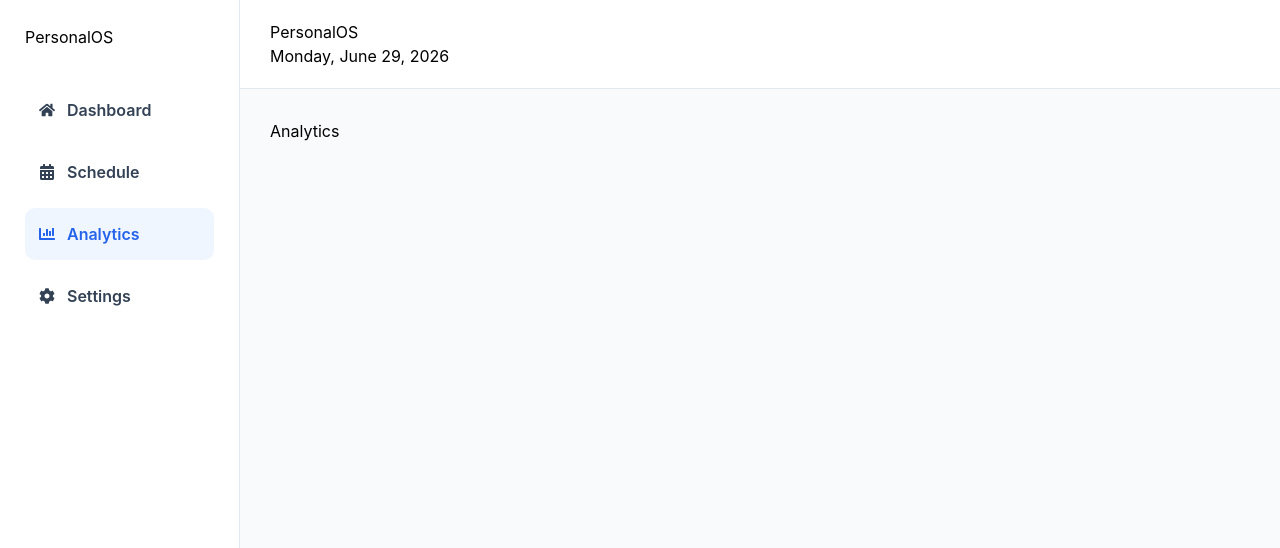
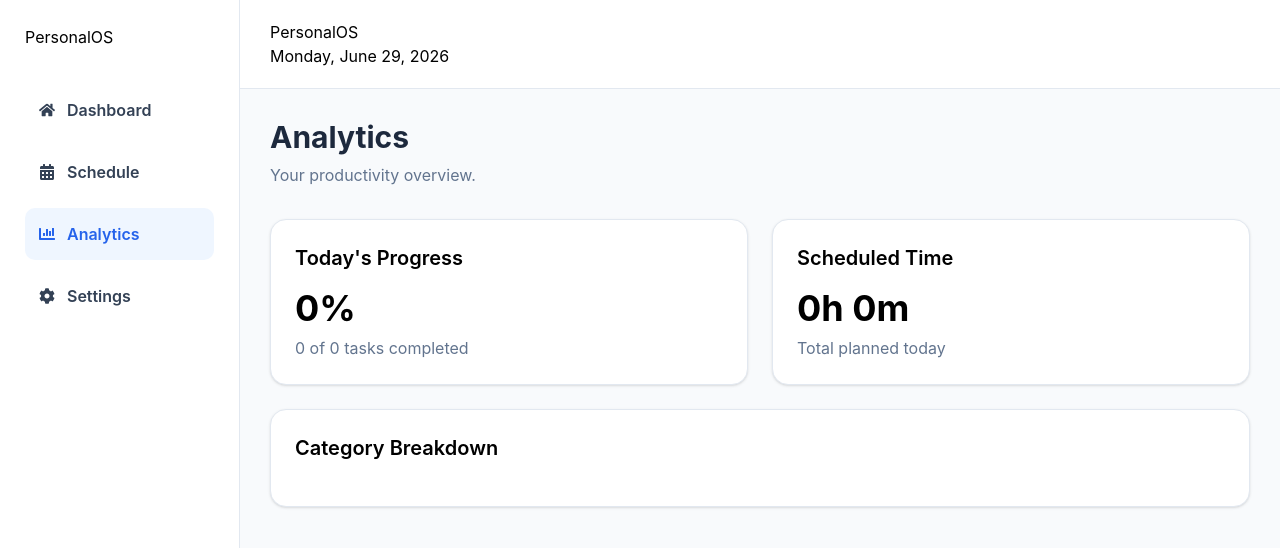
Before and after one commit to OneTime24/personal-os, a React (Vite) app: page /analytics in a window 1280 px wide. Shown: the top 548 px of the page. Built offline with nearby package versions, Linux system fonts and the light colour scheme.

Commit message:
fixed the analyitcs tab

```diff
--- a/src/App.jsx
+++ b/src/App.jsx
@@ -1,4 +1,5 @@
 import { BrowserRouter, Routes, Route } from "react-router-dom";
+
 import MainLayout from "./layouts/MainLayout";
 
 import Dashboard from "./pages/Dashboard";
--- a/src/pages/Analytics.jsx
+++ b/src/pages/Analytics.jsx
@@ -1,5 +1,131 @@
+import Card from "../components/Card";
+import PageHeader from "../components/PageHeader";
+
+import {
+  calculateCategoryStats,
+  calculateScheduledMinutes,
+  formatMinutes,
+} from "../utils/analytics";
+
+import {
+  getCompletedCount,
+  getProgress,
+  getTodaysSchedules,
+} from "../utils/dashboard";
+
+import { useEffect, useState } from "react";
+
 function Analytics() {
-  return <h1>Analytics</h1>;
+  const [schedules, setSchedules] = useState([]);
+  const [completedTasks, setCompletedTasks] = useState({});
+
+  useEffect(() => {
+    const savedSchedules = JSON.parse(
+      localStorage.getItem("schedules") || "[]"
+    );
+
+    const todayKey = new Date().toISOString().split("T")[0];
+
+    const completions = JSON.parse(
+      localStorage.getItem("dailyCompletions") || "{}"
+    );
+
+    setSchedules(savedSchedules);
+    setCompletedTasks(completions[todayKey] || {});
+  }, []);
+
+  const todaysSchedules = getTodaysSchedules(schedules);
+
+  const completed = getCompletedCount(
+    todaysSchedules,
+    completedTasks
+  );
+
+  const progress = getProgress(
+    todaysSchedules,
+    completedTasks
+  );
+
+  const categoryStats =
+    calculateCategoryStats(schedules);
+
+  const totalMinutes =
+    calculateScheduledMinutes(
+      todaysSchedules
+    );
+
+  return (
+    <div className="space-y-6">
+
+      <PageHeader
+        title="Analytics"
+        subtitle="Your productivity overview."
+      />
+
+      <div className="grid md:grid-cols-2 gap-6">
+
+        <Card>
+          <h2 className="font-semibold text-xl mb-4">
+            Today's Progress
+          </h2>
+
+          <p className="text-4xl font-bold">
+            {progress}%
+          </p>
+
+          <p className="text-slate-500 mt-2">
+            {completed} of {todaysSchedules.length} tasks completed
+          </p>
+        </Card>
+
+        <Card>
+          <h2 className="font-semibold text-xl mb-4">
+            Scheduled Time
+          </h2>
+
+          <p className="text-4xl font-bold">
+            {formatMinutes(totalMinutes)}
+          </p>
+
+          <p className="text-slate-500 mt-2">
+            Total planned today
+          </p>
+        </Card>
+
+      </div>
+
+      <Card>
+
+        <h2 className="font-semibold text-xl mb-5">
+          Category Breakdown
+        </h2>
+
+        <div className="space-y-3">
+
+          {Object.entries(categoryStats).map(
+            ([category, count]) => (
+
+              <div
+                key={category}
+                className="flex justify-between border-b pb-2"
+              >
+                <span>{category}</span>
+
+                <span className="font-semibold">
+                  {count}
+                </span>
+
+              </div>
+
+            )
+          )}
+
+        </div>
+
+      </Card>
+
+    </div>
+  );
 }
 
 export default Analytics;
--- /dev/null
+++ b/src/utils/analytics.js
@@ -0,0 +1,35 @@
+import { timeToMinutes } from "./date";
+
+export function calculateCategoryStats(schedules) {
+  const stats = {};
+
+  schedules.forEach((schedule) => {
+    stats[schedule.category] =
+      (stats[schedule.category] || 0) + 1;
+  });
+
+  return stats;
+}
+
+export function calculateScheduledMinutes(tasks) {
+  let total = 0;
+
+  tasks.forEach((task) => {
+    total +=
+      timeToMinutes(task.endTime) -
+      timeToMinutes(task.startTime);
+  });
+
+  return total;
+}
+
+export function formatMinutes(minutes) {
+  const hours = Math.floor(minutes / 60);
+  const mins = minutes % 60;
+
+  return `${hours}h ${mins}m`;
+}
+
+export function calculateStreak() {
+  return 0;
+}
```
